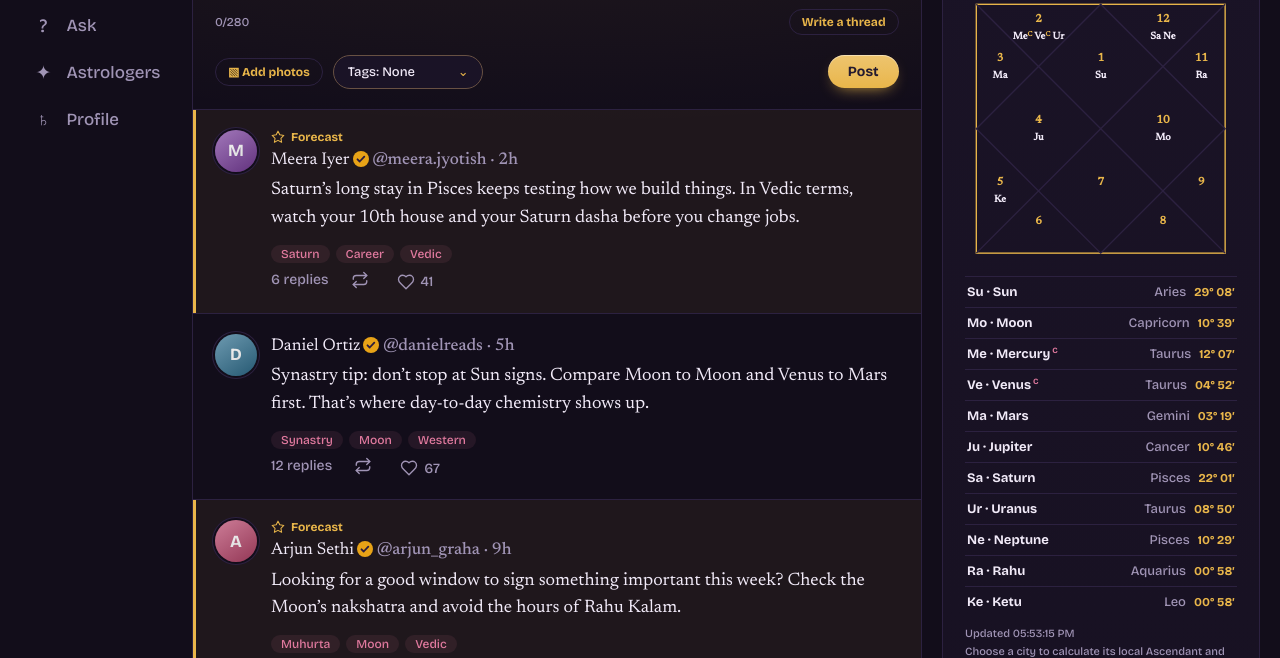
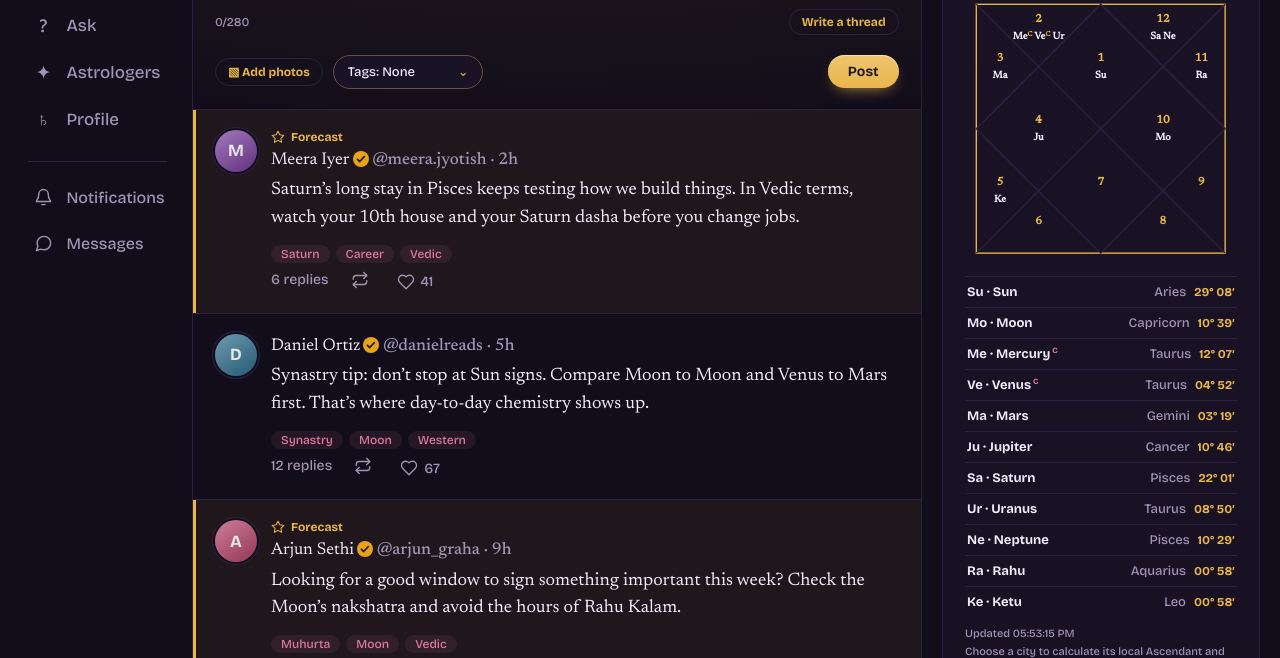
Before and after one commit to labscircle26-web/Graha, a plain HTML site: page index.html in a window 1280 px wide. Shown: the part 133-791 px from the top of the page. Drawn offline with nearby package versions, Linux system fonts and the light colour scheme.

Commit message:
Add notifications and messages to desktop sidebar

```diff
--- a/index.html
+++ b/index.html
@@ -335,6 +335,18 @@ nav button[data-id="sky"]{display:none}
  html body .app.sky-view #wheel{width:100%;max-width:430px;margin:12px auto}
 }
 @media(min-width:701px){main>.top{display:none!important}}
+
+@media(min-width:701px){
+ .nav-utility-divider{height:1px;background:var(--line);margin:16px 8px 10px}
+ nav .nav-utility-button{width:100%;display:flex;align-items:center;gap:12px;padding:10px 12px;border:0;border-radius:999px;background:none;color:var(--muted);font:500 16px var(--ui);text-align:left}
+ nav .nav-utility-button:hover,nav .nav-utility-button.on{background:var(--surface);color:var(--ink)}
+ nav .nav-utility-button .g{width:22px;height:22px;display:grid;place-items:center;flex:none}
+ nav .nav-utility-button .g svg{width:19px;height:19px;fill:none;stroke:currentColor;stroke-width:1.8;stroke-linecap:round;stroke-linejoin:round}
+ .desktop-nav-panel{margin:8px 4px 0;padding:13px 14px;border:1px solid var(--line);border-radius:14px;background:var(--surface)}
+ .desktop-nav-panel[hidden]{display:none}
+ .desktop-nav-panel strong{font:600 14px var(--ui);color:var(--ink)}
+ .desktop-nav-panel p{margin:6px 0 0;font:12px/1.5 var(--ui);color:var(--muted)}
+}
 </style>
 </head>
 <body>
@@ -488,7 +500,11 @@ function render(){const v=S.view;
 const app=document.querySelector('.app'),aside=app?.querySelector(':scope > aside');
 let skyCard=app?.querySelector('.sky');
 if(v!=='sky'&&aside&&skyCard&&skyCard.parentElement!==aside)aside.insertBefore(skyCard,aside.firstChild);
-$('#nav').innerHTML=`<div class="logo"><img src="/assets/graha-venus.webp" alt=""><span>Graha<i>.</i></span></div>`+NAV.map(n=>`<button data-act="nav" data-id="${n[0]}" class="${v===n[0]?'on':''}"><span class="g">${n[1]}</span>${n[2]}</button>`).join('');
+$('#nav').innerHTML=`<div class="logo"><img src="/assets/graha-venus.webp" alt=""><span>Graha<i>.</i></span></div>`+NAV.map(n=>`<button data-act="nav" data-id="${n[0]}" class="${v===n[0]?'on':''}"><span class="g">${n[1]}</span>${n[2]}</button>`).join('')+`
+<div class="nav-utility-divider"></div>
+<button class="nav-utility-button ${S.topPanel==='notifications'?'on':''}" data-act="topPanel" data-id="notifications"><span class="g"><svg viewBox="0 0 24 24" aria-hidden="true"><path d="M18 8a6 6 0 0 0-12 0c0 7-3 7-3 9h18c0-2-3-2-3-9M10 21h4"/></svg></span>Notifications</button>
+<button class="nav-utility-button ${S.topPanel==='messages'?'on':''}" data-act="topPanel" data-id="messages"><span class="g"><svg viewBox="0 0 24 24" aria-hidden="true"><path d="M21 11.5a8.4 8.4 0 0 1-.9 3.8 8.5 8.5 0 0 1-7.6 4.7 8.4 8.4 0 0 1-3.8-.9L3 21l1.9-5.7a8.4 8.4 0 0 1-.9-3.8 8.5 8.5 0 0 1 4.7-7.6 8.4 8.4 0 0 1 3.8-.9h.5a8.5 8.5 0 0 1 8 8z"/></svg></span>Messages</button>
+<div id="desktopNavPanel" class="desktop-nav-panel" ${S.topPanel?'':'hidden'}><strong>${S.topPanel==='notifications'?'Notifications':'Direct messages'}</strong><p>${S.topPanel==='notifications'?'You’re all caught up. New activity will appear here.':'Direct messages are not available yet.'}</p></div>`;
 $('#ttl').innerHTML='<img class="top-brand-icon" src="/assets/graha-venus.webp" alt="">'+(v==='home'?'Graha<span class="brand-dot">.</span>':TT[v]);$('#ttl').classList.toggle('home-brand',v==='home');$('#fab').hidden=v!=='home';document.querySelector('.app')?.classList.toggle('sky-view',v==='sky');$('#role').style.display='none';
 $('#topPopover').hidden=!S.topPanel;if(S.topPanel){$('#topPopoverTitle').textContent=S.topPanel==='notifications'?'Notifications':'Direct messages';$('#topPopoverText').textContent=S.topPanel==='notifications'?'You’re all caught up. New activity will appear here.':'Direct messages are not available yet.'}
 $('#view').innerHTML={home,sky:liveSky,ask,pros,me}[v]();
```
